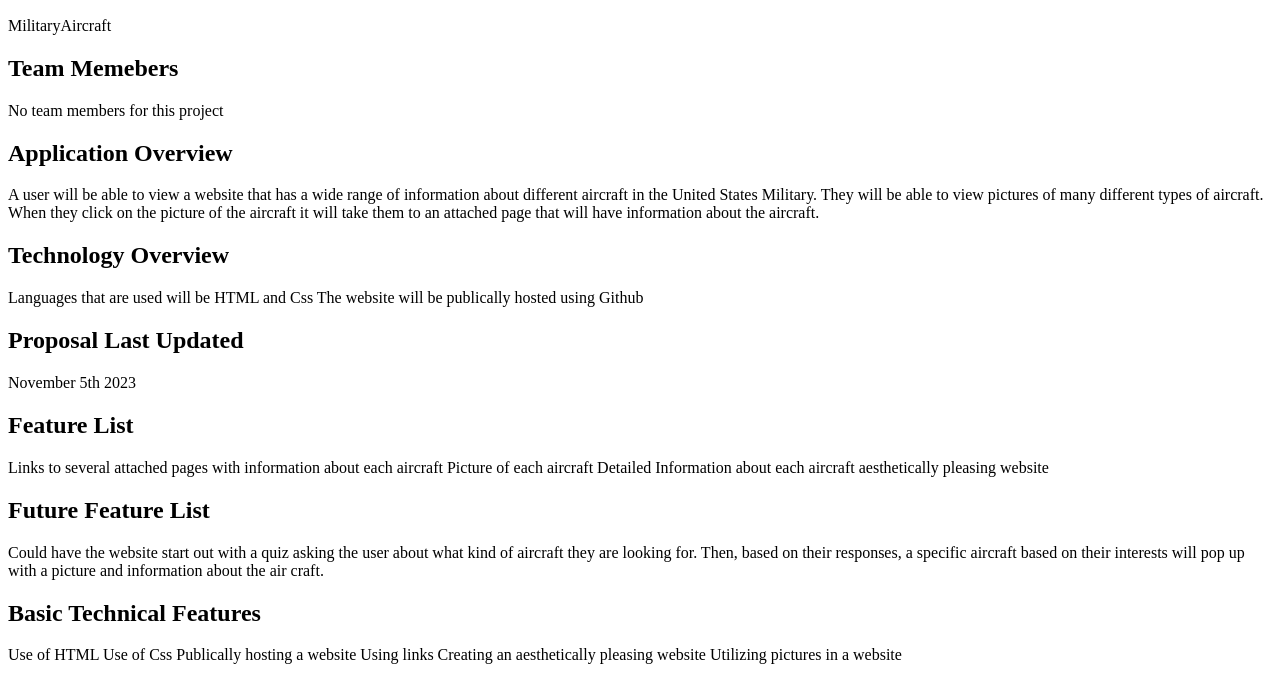
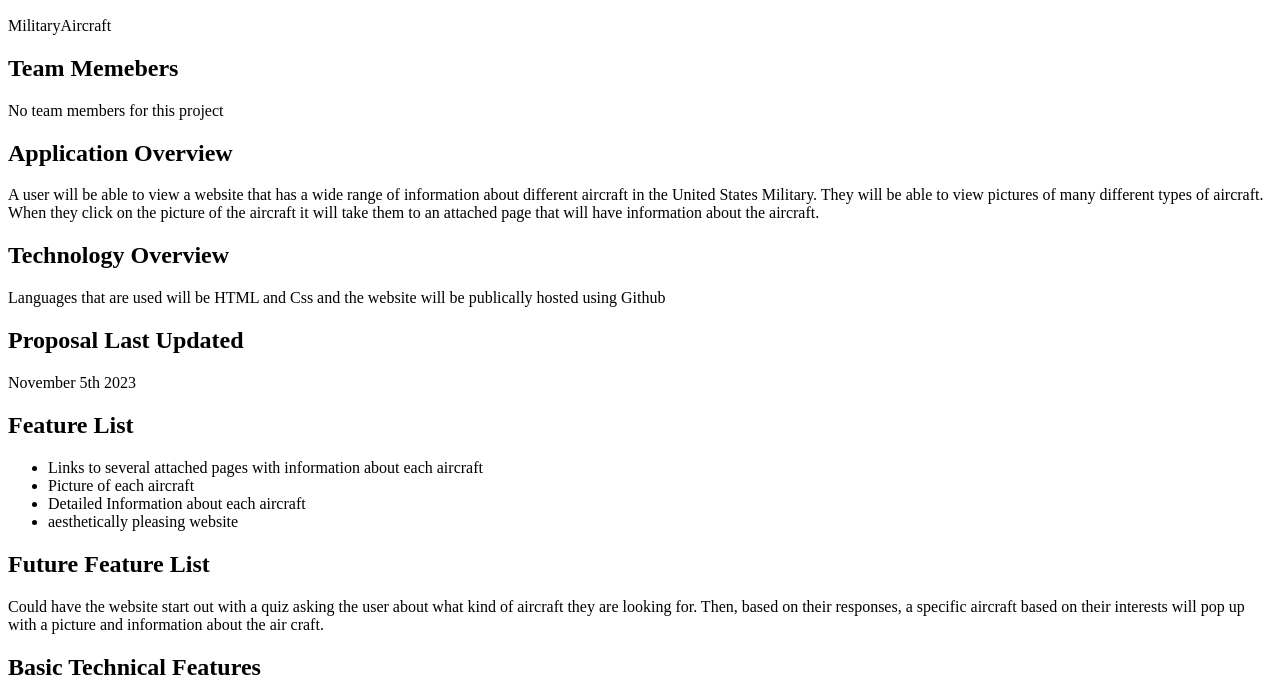
Before and after one commit to josephdjanda/class-project-proposal, a plain HTML site: page index.html in a window 1280 px wide. Shown: the part 110-797 px from the top of the page. Drawn offline with Linux system fonts and the light colour scheme.

Commit message:
Update index.html

```diff
--- a/index.html
+++ b/index.html
@@ -15,26 +15,30 @@
 		they click on the picture of the aircraft it will take them to an attached page that will have information
 		about the aircraft.</p>
 	<h2>Technology Overview</h2>
-	<p>Languages that are used will be HTML and Css
-	The website will be publically hosted using Github</p>
+		<p>Languages that are used will be HTML and Css and
+		the website will be publically hosted using Github</p>
 	<h2>Proposal Last Updated</h2>
 		<p>November 5th 2023</p>
 	<h2>Feature List</h2>
-	<p>Links to several attached pages with information about each aircraft
-	Picture of each aircraft
-	Detailed Information about each aircraft
-	aesthetically pleasing website</p>
+		<ul>
+			<li>Links to several attached pages with information about each aircraft</li>
+			<li>Picture of each aircraft</li>
+			<li>Detailed Information about each aircraft</li>
+			<li>aesthetically pleasing website</li>
+		</ul>
 	<h2>Future Feature List</h2>
 		<p>Could have the website start out with a quiz asking the user about what kind of aircraft they are looking for.
 		Then, based on their responses, a specific aircraft based on their interests will pop up with a picture and information
 		about the air craft.</p>
 	<h2>Basic Technical Features</h2>
-	<p>Use of HTML
-	Use of Css
-	Publically hosting a website
-	Using links
-	Creating an aesthetically pleasing website
-	Utilizing pictures in a website</p>
+		<ul>
+			<li></li>Use of HTML</li>
+			<li>Use of Css</li>
+			</li>Publically hosting a website</li>
+			</li>Using links</li>
+			</li>Creating an aesthetically pleasing website</li>
+			</li>Utilizing pictures in a website</li>
+		</ul>
 	<h2>Advanced Technical Features</h2>
 		<p>Creating a website that has multiple layers on the same file and within the site and being able to access them.</p>
 </body>
```
Lines whose indentation alone changed are shown as unchanged.
